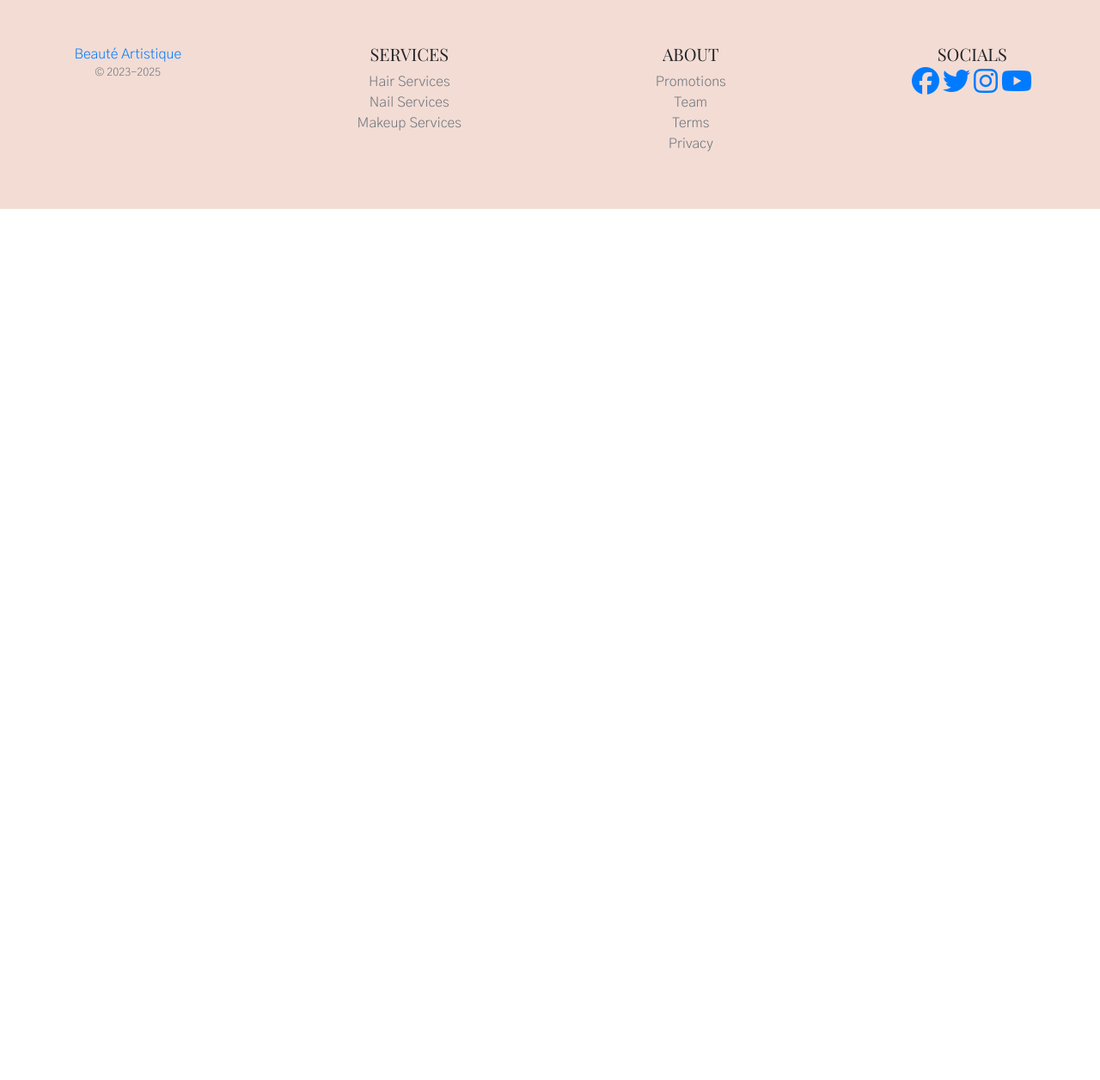
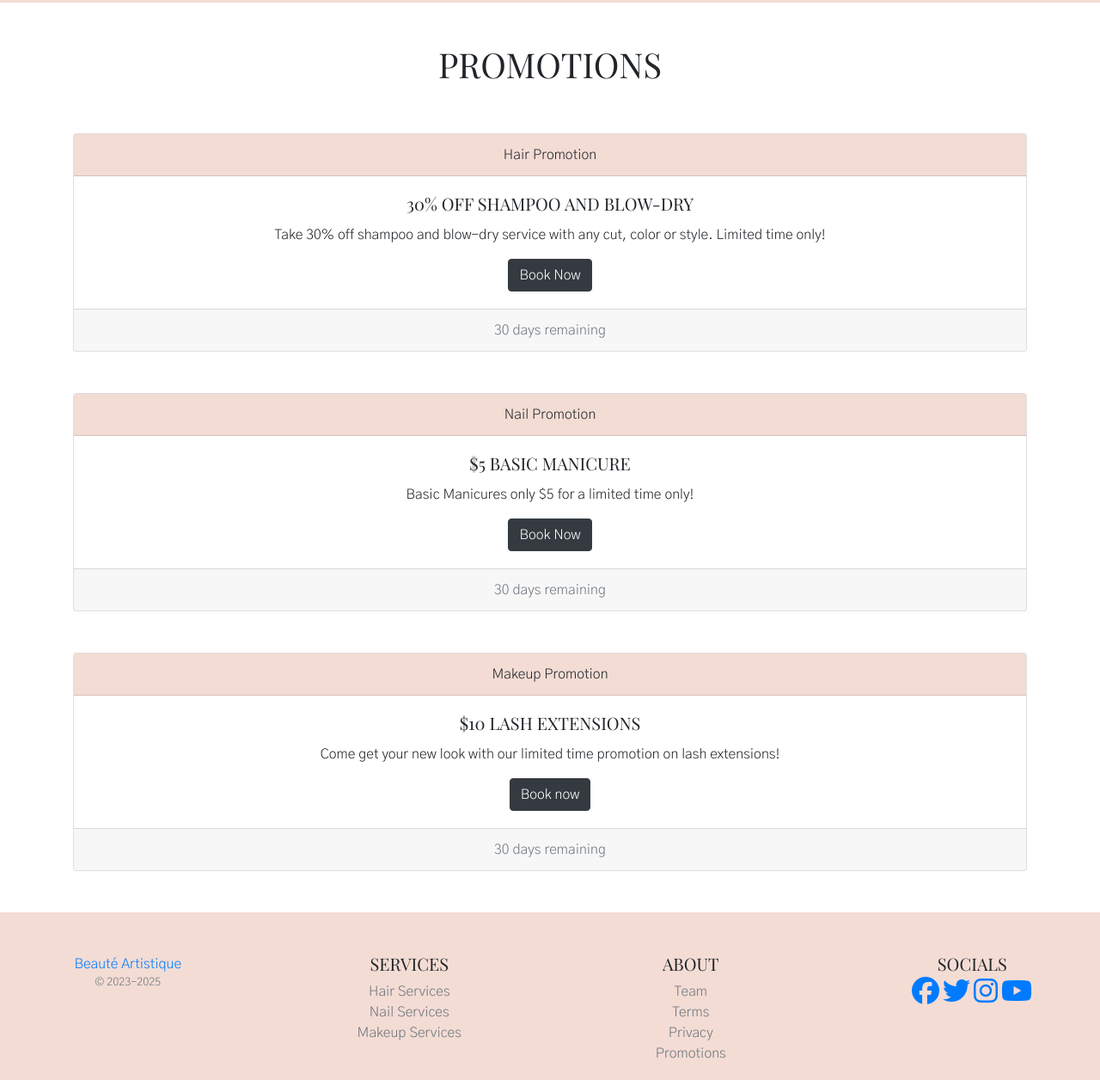
Before and after one commit to kpatterson23/Artistic-Beauty, a website: page promotions.html in a window 1280 px wide. Shown: the part 83-1339 px from the top of the page at 86% size. Before the commit the page ends 800 px from the top, so only its background shows below. Drawn offline with nearby package versions, Linux system fonts and the light colour scheme.

Commit message:
Added promotional cards to promotions.html

```diff
--- a/promotions.html
+++ b/promotions.html
@@ -54,9 +54,76 @@
         </div>
     </nav>
 
-    <!-- Promotions Section -->
+    <!-- Promotions Title -->
+    <section>
+        <div class="container">
+            <div class="row">
+                <div class="col pt-5 pb-5 text-center">
+                    <h1 class="text-center">Promotions</h1>
+                </div>
+            </div>
+
+            <!-- Hair Promotions Section -->
+            <div class="row">
+                <div class="col pb-5">
+                    <div class="card text-center">
+                        <div class="card-header" style="background-color: #F3DCD4;">
+                        Hair Promotion
+                        </div>
+                        <div class="card-body">
+                        <h5 class="card-title">30% off Shampoo and Blow-dry</h5>
+                        <p class="card-text">Take 30% off shampoo and blow-dry service with any cut, color or style. Limited time only!</p>
+                        <a href="#" class="btn btn-dark">Book Now</a>
+                        </div>
+                        <div class="card-footer text-muted">
+                        30 days remaining
+                        </div>
+                    </div>
+                </div>
+            </div>
 
 
+
+            <!-- Nail Promotions Section -->
+            <div class="row">
+                <div class="col pb-5">
+                    <div class="card text-center">
+                        <div class="card-header" style="background-color: #F3DCD4;">
+                        Nail Promotion
+                        </div>
+                        <div class="card-body">
+                        <h5 class="card-title">$5 Basic Manicure</h5>
+                        <p class="card-text">Basic Manicures only $5 for a limited time only!</p>
+                        <a href="#" class="btn btn-dark">Book Now</a>
+                        </div>
+                        <div class="card-footer text-muted">
+                        30 days remaining
+                        </div>
+                    </div>
+                </div>
+            </div>
+
+
+            <!-- Makeup Promotions Section -->
+            <div class="row">
+                <div class="col pb-5">
+                    <div class="card text-center">
+                        <div class="card-header" style="background-color: #F3DCD4;">
+                        Makeup Promotion
+                        </div>
+                        <div class="card-body">
+                        <h5 class="card-title">$10 Lash Extensions</h5>
+                        <p class="card-text">Come get your new look with our limited time promotion on lash extensions!</p>
+                        <a href="#" class="btn btn-dark">Book now</a>
+                        </div>
+                        <div class="card-footer text-muted">
+                        30 days remaining
+                        </div>
+                    </div>
+                </div>
+            </div>
+        </div>
+    </section>
 
 
 
@@ -81,10 +148,10 @@
             <div class="col-6 col-md">
                 <h5>About</h5>
                 <ul class="list-unstyled text-small">
-                    <li><a class="text-muted" href="#">Promotions</a></li>
                     <li><a class="text-muted" href="aboutus.html">Team</a></li>
                     <li><a class="text-muted" href="#">Terms</a></li>
                     <li><a class="text-muted" href="#">Privacy</a></li>
+                    <li><a class="text-muted" href="#">Promotions</a></li>
                 </ul>
             </div>
             <div class="col-6 col-md">
```
Also changed, not shown: aboutus.html (+1 -1 lines), index.html (+1 -1 lines), services.html (+1 -3 lines).
